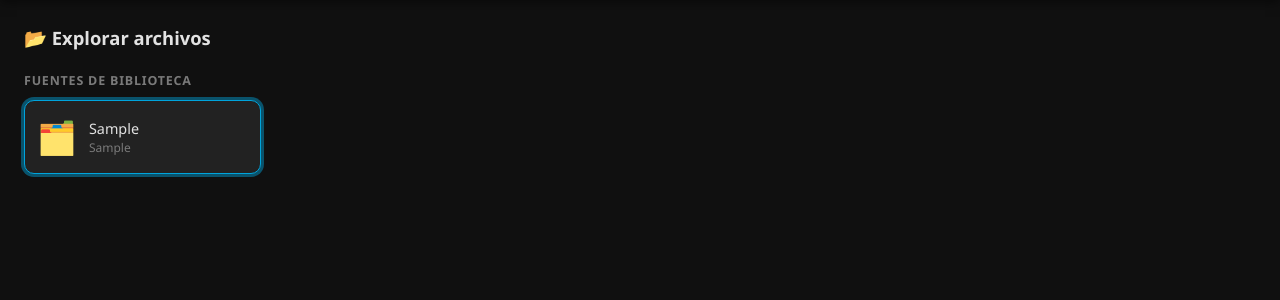
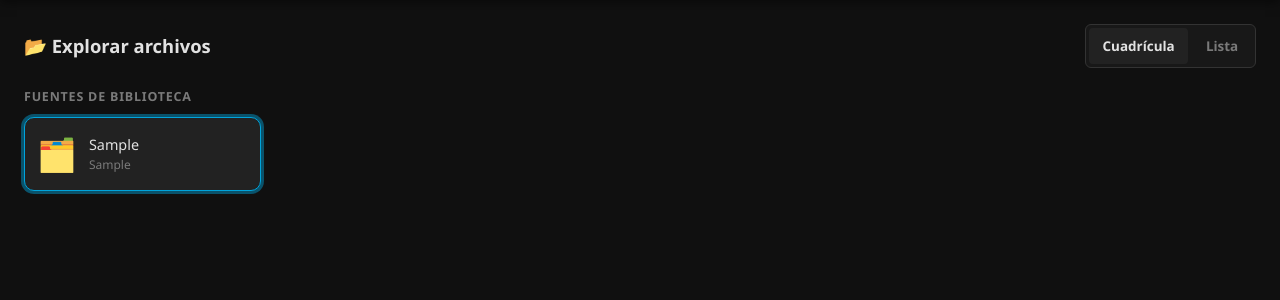
Before and after one commit to aperez536/App, a Flask app: page /browse in a window 1280 px wide. Shown: the part 62-362 px from the top of the page. Run offline with Flask 3, Linux system fonts and the light colour scheme; tables that the repository leaves empty hold one stand-in row (values such as "Sample post").

Commit message:
Add list view mode

```diff
--- a/app/__init__.py
+++ b/app/__init__.py
@@ -30,6 +30,11 @@ EPUB_DOCUMENT_MIME_TYPES = {"application/xhtml+xml", "text/html"}
 COMIC_PAGE_EXTENSIONS = INLINE_IMAGE_EXTENSIONS
 SUPPORTED_ITEM_EXTENSIONS = tuple(sorted(READABLE_EXTENSIONS))
 SUPPORTED_ITEM_PLACEHOLDERS = ", ".join("?" for _ in SUPPORTED_ITEM_EXTENSIONS)
+
+
+def _get_view_mode(raw_value: str) -> str:
+    value = (raw_value or "").strip().lower()
+    return value if value in {"grid", "list"} else "grid"
 
 
 def _is_image_ext(ext: str) -> bool:
@@ -312,6 +317,7 @@ def create_app() -> Flask:
         ).fetchall()
 
         active_section = request.args.get("section", "").strip()
+        view_mode = _get_view_mode(request.args.get("view", "grid"))
         items = []
         if active_section:
             items = conn.execute(
@@ -332,6 +338,7 @@ def create_app() -> Flask:
             sections=sections,
             items=items,
             active_section=active_section,
+            view_mode=view_mode,
         )
 
     @app.post("/paths")
@@ -360,6 +367,7 @@ def create_app() -> Flask:
     @app.get("/browse")
     def browse():
         browse_path_str = request.args.get("path", "").strip()
+        view_mode = _get_view_mode(request.args.get("view", "grid"))
         configured = _get_configured_paths(app.config["DB_PATH"])
 
         if not browse_path_str:
@@ -371,6 +379,7 @@ def create_app() -> Flask:
                 files=[],
                 configured_paths=configured,
                 breadcrumbs=[],
+                view_mode=view_mode,
             )
 
         target, _ = resolve_allowed_target(browse_path_str, expect_dir=True)
@@ -438,6 +447,7 @@ def create_app() -> Flask:
             files=files,
             configured_paths=configured,
             breadcrumbs=breadcrumbs,
+            view_mode=view_mode,
         )
 
     @app.get("/read")
--- a/app/static/app.js
+++ b/app/static/app.js
@@ -52,7 +52,7 @@
 
     if (best) {
       best.focus();
-      best.scrollIntoView({ block: 'nearest', behavior: 'smooth' });
+      best.scrollIntoView({ block: 'nearest', inline: 'nearest', behavior: 'smooth' });
     }
   }
 
--- a/app/static/style.css
+++ b/app/static/style.css
@@ -246,6 +309,49 @@ body {
   margin-bottom: 1rem;
 }
 .items-title { font-size: 1.15rem; font-weight: 600; }
+
+.view-toolbar {
+  display: flex;
+  align-items: center;
+  justify-content: space-between;
+  gap: .75rem;
+  flex-wrap: wrap;
+  margin-bottom: 1rem;
+}
+
+.view-toggle-group {
+  display: inline-flex;
+  align-items: center;
+  gap: .25rem;
+  padding: .2rem;
+  border: 1px solid var(--border);
+  border-radius: var(--radius-sm);
+  background: var(--surface);
+  margin-left: auto;
+}
+
+.view-toggle {
+  display: inline-flex;
+  align-items: center;
+  justify-content: center;
+  min-height: 36px;
+  padding: .42rem .85rem;
+  border-radius: calc(var(--radius-sm) - 2px);
+  color: var(--text-muted);
+  text-decoration: none;
+  font-size: .84rem;
+  font-weight: 600;
+}
+
+.view-toggle:hover,
+.view-toggle:focus,
+.view-toggle.active {
+  background: var(--surface-2);
+  color: var(--text);
+  outline: none;
+}
+
+.view-toggle:focus-visible { box-shadow: var(--focus); }
 
 /* ── Media cards grid ─────────────────────────────────────── */
 .cards-grid {
--- a/app/templates/browse.html
+++ b/app/templates/browse.html
@@ -9,10 +9,10 @@
 <body>
 
 <header class="app-header">
-  <a href="{{ url_for('library') }}" class="app-logo">📚 Biblioteca</a>
+  <a href="{{ url_for('library', view=view_mode) }}" class="app-logo">📚 Biblioteca</a>
   <nav class="app-nav">
-    <a href="{{ url_for('library') }}" class="nav-link">🏠 Inicio</a>
-    <a href="{{ url_for('browse') }}" class="nav-link active">📂 Explorar</a>
+    <a href="{{ url_for('library', view=view_mode) }}" class="nav-link">🏠 Inicio</a>
+    <a href="{{ url_for('browse', view=view_mode) }}" class="nav-link active">📂 Explorar</a>
   </nav>
 </header>
 
@@ -22,13 +22,27 @@
 
     <div class="items-header" style="margin-bottom:1.25rem">
       <span class="items-title">📂 Explorar archivos</span>
+      <div class="view-toggle-group" aria-label="Cambiar vista">
+        <a
+          class="view-toggle {% if view_mode == 'grid' %}active{% endif %}"
+          href="{{ url_for('browse', view='grid') }}"
+          aria-pressed="{{ 'true' if view_mode == 'grid' else 'false' }}">
+          Cuadrícula
+        </a>
+        <a
+          class="view-toggle {% if view_mode == 'list' %}active{% endif %}"
+          href="{{ url_for('browse', view='list') }}"
+          aria-pressed="{{ 'true' if view_mode == 'list' else 'false' }}">
+          Lista
+        </a>
+      </div>
     </div>
 
     {% if configured_paths %}
       <p class="sub-heading" style="margin-bottom:.75rem">Fuentes de biblioteca</p>
-      <div class="folders-grid">
+      <div class="folders-grid {% if view_mode == 'list' %}list-view{% endif %}">
         {% for cp in configured_paths %}
-          <a class="folder-card" href="{{ url_for('browse', path=cp) }}" tabindex="0">
+          <a class="folder-card" href="{{ url_for('browse', path=cp, view=view_mode) }}" tabindex="0">
             <span class="folder-icon">🗂️</span>
             <div class="folder-info">
               <div class="folder-name" title="{{ cp }}">{{ cp.split('/')[-1] or cp }}</div>
@@ -41,7 +55,7 @@
       <div class="empty-state">
         <span class="empty-icon">📂</span>
         <p class="empty-text">No hay rutas configuradas.<br>
-          <a href="{{ url_for('library') }}" class="btn btn-primary" style="margin-top:.75rem;display:inline-flex">
+          <a href="{{ url_for('library', view=view_mode) }}" class="btn btn-primary" style="margin-top:.75rem;display:inline-flex">
             ⚙️ Configurar rutas
           </a>
         </p>
@@ -51,11 +65,11 @@
   {% else %}
 
     <nav class="breadcrumb" aria-label="breadcrumb">
-      <a class="breadcrumb-item" href="{{ url_for('browse') }}">🏠</a>
+      <a class="breadcrumb-item" href="{{ url_for('browse', view=view_mode) }}">🏠</a>
       {% for crumb in breadcrumbs %}
         <span class="breadcrumb-sep">›</span>
         {% if not loop.last %}
-          <a class="breadcrumb-item" href="{{ url_for('browse', path=crumb['path']) }}">{{ crumb['name'] }}</a>
+          <a class="breadcrumb-item" href="{{ url_for('browse', path=crumb['path'], view=view_mode) }}">{{ crumb['name'] }}</a>
         {% else %}
           <span class="breadcrumb-item active">{{ crumb['name'] }}</span>
         {% endif %}
@@ -64,19 +78,37 @@
 
     {% if parent_path %}
       <div style="margin-bottom:1rem">
-        <a class="btn btn-ghost btn-sm" href="{{ url_for('browse', path=parent_path) }}" data-back>← Subir nivel</a>
+        <a class="btn btn-ghost btn-sm" href="{{ url_for('browse', path=parent_path, view=view_mode) }}" data-back>← Subir nivel</a>
       </div>
     {% else %}
       <div style="margin-bottom:1rem">
-        <a class="btn btn-ghost btn-sm" href="{{ url_for('browse') }}" data-back>← Raíz</a>
+        <a class="btn btn-ghost btn-sm" href="{{ url_for('browse', view=view_mode) }}" data-back>← Raíz</a>
       </div>
     {% endif %}
 
+    <div class="view-toolbar" style="margin-bottom:1rem">
+      <span class="items-title">Vista</span>
+      <div class="view-toggle-group" aria-label="Cambiar vista">
+        <a
+          class="view-toggle {% if view_mode == 'grid' %}active{% endif %}"
+          href="{{ url_for('browse', path=browse_path, view='grid') }}"
+          aria-pressed="{{ 'true' if view_mode == 'grid' else 'false' }}">
+          Cuadrícula
+        </a>
+        <a
+          class="view-toggle {% if view_mode == 'list' %}active{% endif %}"
+          href="{{ url_for('browse', path=browse_path, view='list') }}"
+          aria-pressed="{{ 'true' if view_mode == 'list' else 'false' }}">
+          Lista
+        </a>
+      </div>
+    </div>
+
     {% if dirs %}
       <p class="sub-heading">Carpetas ({{ dirs|length }})</p>
-      <div class="folders-grid">
+      <div class="folders-grid {% if view_mode == 'list' %}list-view{% endif %}">
         {% for d in dirs %}
-          <a class="folder-card" href="{{ url_for('browse', path=d['path']) }}" tabindex="0">
+          <a class="folder-card" href="{{ url_for('browse', path=d['path'], view=view_mode) }}" tabindex="0">
             <span class="folder-icon">📁</span>
             <div class="folder-info">
               <div class="folder-name" title="{{ d['name'] }}">{{ d['name'] }}</div>
@@ -89,7 +121,7 @@
 
     {% if files %}
       <p class="sub-heading" style="margin-top:{% if dirs %}1.25rem{% else %}0{% endif %}">Archivos compatibles ({{ files|length }})</p>
-      <div class="cards-grid">
+      <div class="cards-grid {% if view_mode == 'list' %}list-view{% endif %}">
         {% for f in files %}
           <a class="media-card" href="{{ url_for('read_file', path=f['path']) }}" tabindex="0">
             <div class="media-thumb">
```
Also changed, not shown: other parts of app/static/style.css (+63 -0 lines), app/templates/index.html (+38 -7 lines), tests/test_app.py (+44 -0 lines).
